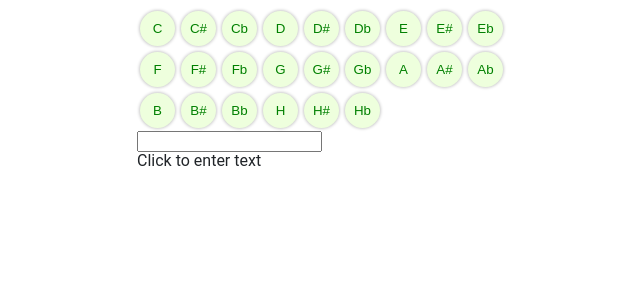
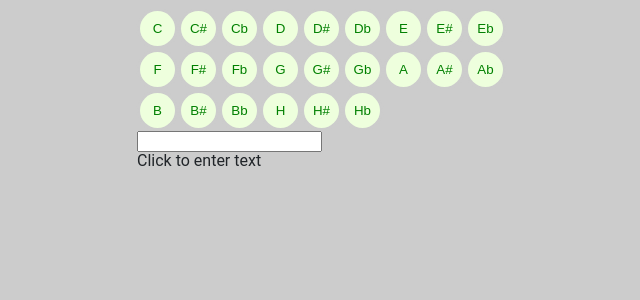
Before and after one commit to BorisRozumnyi/chords-app, a React (Create React App) app: page / in a window 1280 px wide. Shown: the top 300 px of the page, without its empty margins (303-943 px from the left). Built offline with nearby package versions, Linux system fonts and the light colour scheme.

Commit message:
created the GlobalStyle

```diff
--- a/src/App.tsx
+++ b/src/App.tsx
@@ -1,4 +1,5 @@
 import React, { FormEvent, useEffect, useState } from 'react';
+import { GlobalStyle } from './styles/GlobalStyle';
 import { RenderSong } from './components/RenderSong';
 import { KeyRange } from './components/KeyRange';
 import { AppWrapper, Container, EnteringContent } from './styles';
@@ -18,7 +19,9 @@ export const App = () => {
   const [transposeValue, setTransposeValue] = useState(0);
 
   const [originTonalitySteps, setOriginTonalitySteps] = useState<string[]>([]);
-  const [currentTonalitySteps, setCurrentTonalitySteps] = useState<string[]>([]);
+  const [currentTonalitySteps, setCurrentTonalitySteps] = useState<string[]>(
+    [],
+  );
 
   const handleTransposeBySemitones = (e: FormEvent<HTMLInputElement>) => {
     const { value } = e.currentTarget;
@@ -84,6 +87,7 @@ export const App = () => {
         setCurrentTonalitySteps,
       }}
     >
+      <GlobalStyle />
       <AppWrapper>
         <Container>
           <KeyRange />
--- /dev/null
+++ b/src/styles/GlobalStyle.ts
@@ -0,0 +1,7 @@
+import { createGlobalStyle } from 'styled-components';
+
+export const GlobalStyle = createGlobalStyle`
+  body {
+    background: #ccc;
+  }
+`;
```
